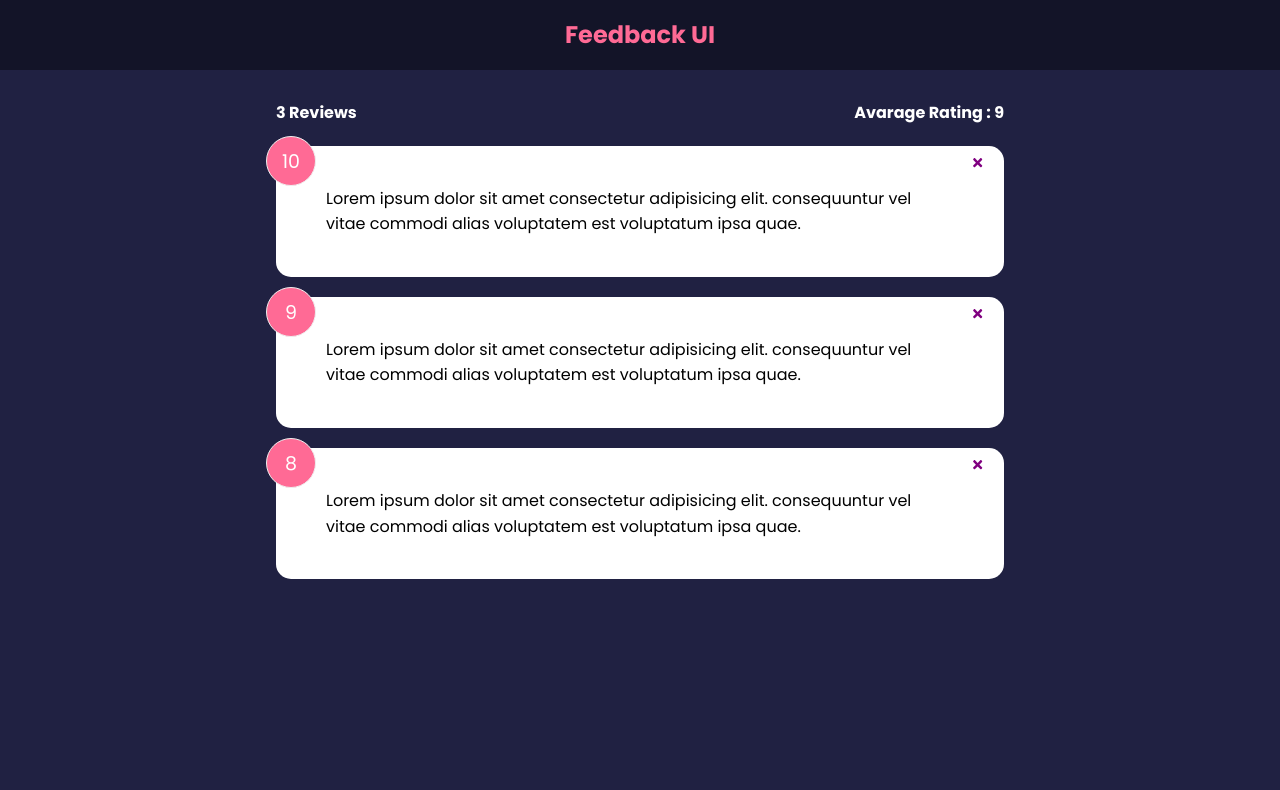
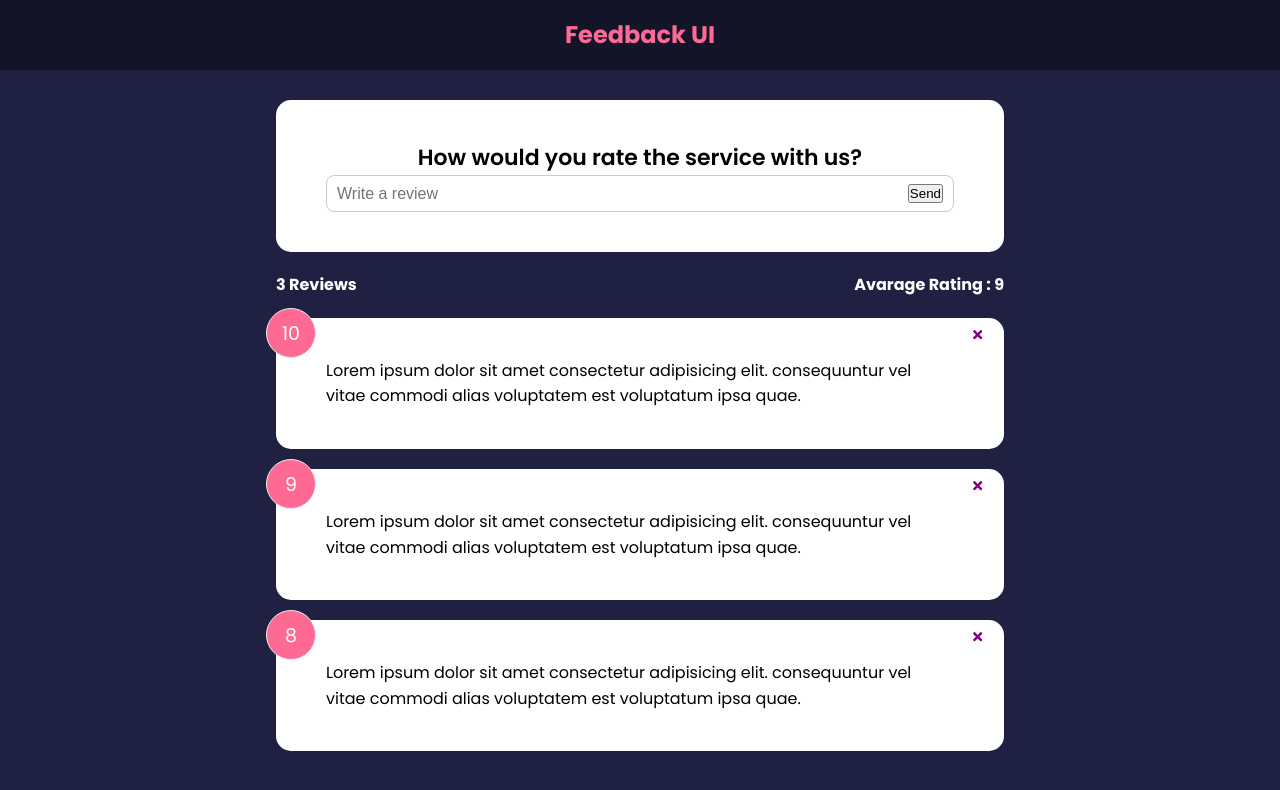
Before and after one commit to dsandor87/Feedback-app, a React (Create React App) app: page / in a window 1280 px wide. Shown: the top 790 px of the page. Built offline with nearby package versions, Linux system fonts and the light colour scheme.

Commit message:
Add feedback form

```diff
--- a/src/App.js
+++ b/src/App.js
@@ -3,6 +3,7 @@
 import { useState } from 'react'
 import FeedbackList from "./components/FeedbackList"
 import FeedbackStats from "./components/FeedbackStats"
+import FeedbackForm from "./components/FeedbackForm"
 
 
 function App () {
@@ -19,6 +20,7 @@
     <>
     <Header/>
     <div className="container">
+    <FeedbackForm/>
       <FeedbackStats feedback={feedback}/>
     <FeedbackList feedback={feedback} handleDelete={deleteFeedback}/>
     </div>
--- /dev/null
+++ b/src/components/FeedbackForm.jsx
@@ -0,0 +1,28 @@
+import React from 'react'
+import Card from './shared/Card'
+import { useState } from 'react'
+
+function FeedbackForm() {
+
+const [text, setText] = useState('')
+
+
+const handleTextChange = (e) => {
+
+  setText(e.target.value);
+
+}
+  return (
+    <Card>
+      <form>
+        <h2>How would you rate the service with us?</h2>
+        <div className="input-group">
+          <input onChange={ handleTextChange } type="text" placeholder='Write a review' value={text} />
+          <button type="submit"> Send</button>
+        </div>
+      </form>
+    </Card>
+  )
+}
+
+export default FeedbackForm
```
